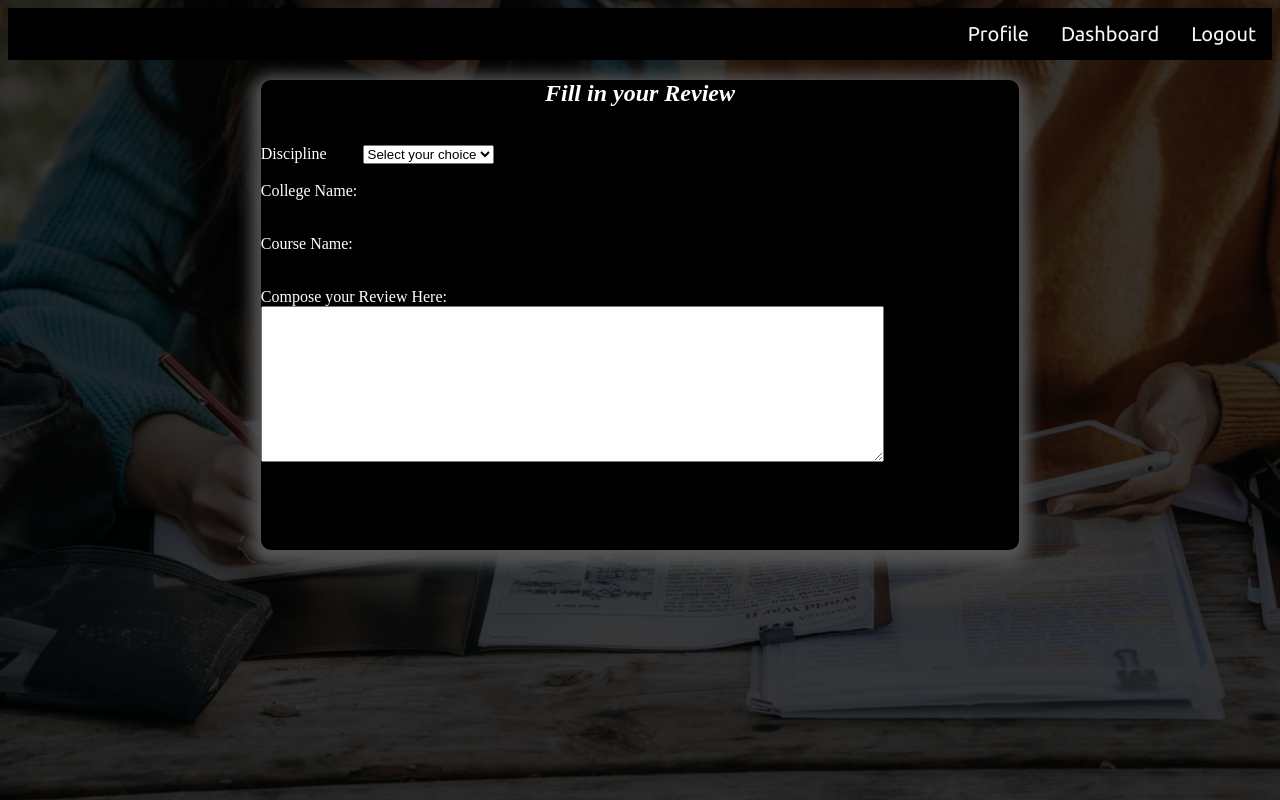
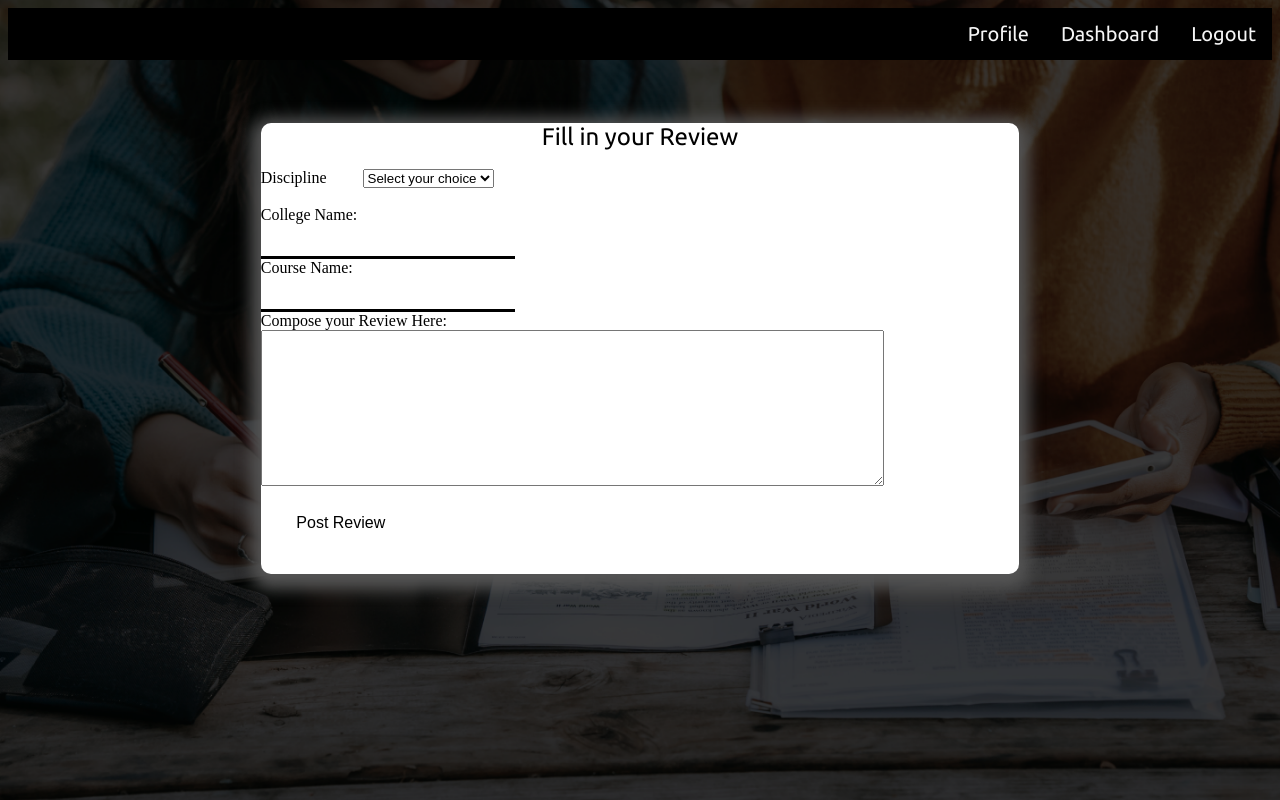
Before and after one commit to qor-101/cafe-review, a Django app: page /write-review in a window 1280 px wide. Run offline with Django 3.2, Linux system fonts and the light colour scheme.

Commit message:
updated review

```diff
--- a/reviewapp/templates/review.html
+++ b/reviewapp/templates/review.html
@@ -16,11 +16,12 @@
 
       .rForm{
         margin-left: 20%;
+        margin-top: 5%;
         width: 60%;
         background-color: white;
         border-radius:10px;
         box-shadow: 0px 5px 15px 10px #545454;
-        background-color: black;
+        background-color: white;
       }
 
       .ul{
@@ -46,6 +47,18 @@
       li a:hover{
         background-color: white;
         color: black;
+      }
+
+      label{
+          color: black;
+      }
+
+      #submit{
+        background-color: white;
+        border: none;
+        border-bottom-color: black;
+        width: 10rem;
+        font-size: 1rem;
       }
      </style>
   </head>
@@ -86,9 +99,9 @@
     </div>
 
     <div class="rForm">
-      <h2 style="color: white;"><center><em> Fill in your Review </em></center></h2><br>
+      <label style="display: block; margin-top: 5%;font-family: Ubuntu;font-size: 150%;"><center> Fill in your Review </center></label><br>
       <form name="reviewForm" method="POST" action="/upload" onsubmit="return validate()">
-        <label for="branch" style="color: white;">Discipline&emsp;&emsp;</label>
+        <label for="branch" >Discipline&emsp;&emsp;</label>
         <select id ="branch" name = "branch" required>
           <option value="" selected disabled hidden>Select your choice</option>
           <option value="Arts">Arts</option>
@@ -98,11 +111,11 @@
         </select>
         <br>
         <br>
-        <label for="college" style="color: white;">College Name:</label><br>
+        <label for="college" >College Name:</label><br>
         <input type="text" id="college" name="college"><br>
-        <label for="course" style="color: white;">Course Name:</label><br>
+        <label for="course" >Course Name:</label><br>
         <input type="text" id="course" name="course"><br>
-        <label for="review" style="color: white;">Compose your Review Here:</label><br>
+        <label for="review" >Compose your Review Here:</label><br>
         <textarea id="review" name="review" rows="10" cols="75"></textarea><br><br>
         <input type="submit" value="Post Review" id="submit"><br><br><br>
       </form>
```
